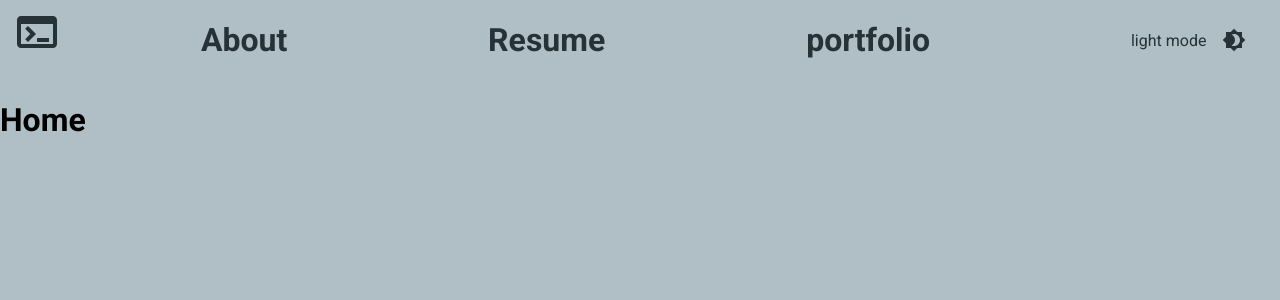
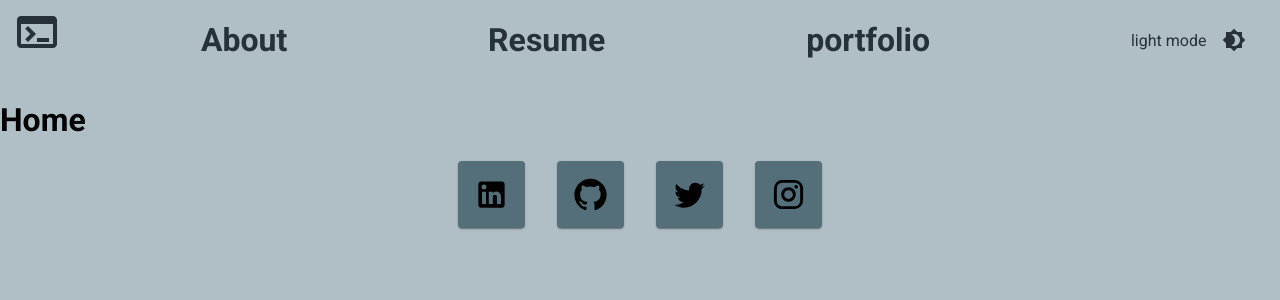
Before and after one commit to tarekel96/Portfolio_App, a Next.js app in the folder next-portfolio/: page / in a window 1280 px wide. Shown: the top 300 px of the page. Built offline with nearby package versions, Linux system fonts and the light colour scheme.

Commit message:
created the footer component and polished the about page

```diff
--- /dev/null
+++ b/next-portfolio/components/Footer.js
@@ -0,0 +1,69 @@
+import Link from 'next/link';
+import Stack from '@mui/material/Stack';
+import Paper from '@mui/material/Paper';
+import LinkedInIcon from '@mui/icons-material/LinkedIn';
+import GitHubIcon from '@mui/icons-material/GitHub';
+import TwitterIcon from '@mui/icons-material/Twitter';
+import InstagramIcon from '@mui/icons-material/Instagram';
+import { styled } from '@mui/material/styles';
+
+const footerItems = [
+	{
+		title: 'LinkedIn',
+		url: 'https://www.linkedin.com/in/tarek-e-0a2b1a132/',
+		component: <LinkedInIcon fontSize="large" />
+	},
+	{
+		title: 'GitHub',
+		url: 'https://github.com/tarekel96',
+		component: <GitHubIcon fontSize="large" />
+	},
+	{
+		title: 'Twitter',
+		url: 'https://twitter.com/hajjaoui_tarek',
+		component: <TwitterIcon fontSize="large" />
+	},
+	{
+		title: 'instagram',
+		url: 'https://www.instagram.com/tarek5point0/',
+		component: <InstagramIcon fontSize="large" />
+	}
+];
+
+const Wrapper = styled('footer')(({ theme }) => ({
+	width: '100%',
+	margin: '0 auto',
+	display: 'flex',
+	justifyContent: 'center'
+}));
+
+const FooterItem = styled(Paper)(({ theme }) => ({
+	backgroundColor: theme.palette.background.secondary,
+	padding: theme.spacing(2),
+	display: 'flex',
+	justifyContent: 'center',
+	alignItems: 'center',
+	textAlign: 'center',
+	color: theme.palette.text.primary,
+	'&:hover': {
+		boxShadow: '6px 6px 6px #666',
+		borderRadius: '5px',
+		cursor: 'pointer'
+	}
+}));
+
+export const Footer = () => {
+	return (
+		<Wrapper>
+			<Stack direction={{ xs: 'column', sm: 'row' }} spacing={{ xs: 1, sm: 2, md: 4 }}>
+				{footerItems.map(({ title, url, component }, index) => (
+					<Link href={url}>
+						<a title={title} target="_blank" rel="noreferrer">
+							<FooterItem key={index}>{component}</FooterItem>
+						</a>
+					</Link>
+				))}
+			</Stack>
+		</Wrapper>
+	);
+};
--- a/next-portfolio/pages/_app.js
+++ b/next-portfolio/pages/_app.js
@@ -6,6 +6,7 @@ import { SettingsProvider } from '../context/SettingsContext';
 import { createGlobalStyle } from 'styled-components';
 // @ts-ignore
 import { Navbar } from '../components/Navbar';
+import { Footer } from '../components/Footer';
 
 const GlobalStyle = createGlobalStyle`
 html,
@@ -40,6 +41,7 @@ const MyApp = ({ Component, pageProps }) => {
 				<Wrapper>
 					<Navbar />
 					<Component {...pageProps} />
+					<Footer />
 				</Wrapper>
 			</SettingsProvider>
 		</Fragment>
--- a/next-portfolio/styles/theme.js
+++ b/next-portfolio/styles/theme.js
@@ -7,7 +7,7 @@ export const getDesignTokens = (mode) => ({
 					// palette values for light mode
 					background: {
 						default: blueGrey[200],
-						paper: blueGrey[200]
+						secondary: blueGrey[600]
 					},
 					text: {
 						primary: blueGrey,
@@ -18,7 +18,7 @@ export const getDesignTokens = (mode) => ({
 					// palette values for dark mode
 					background: {
 						default: grey[900],
-						paper: grey[900]
+						secondary: grey[900]
 					},
 					text: {
 						primary: grey[50],
```
